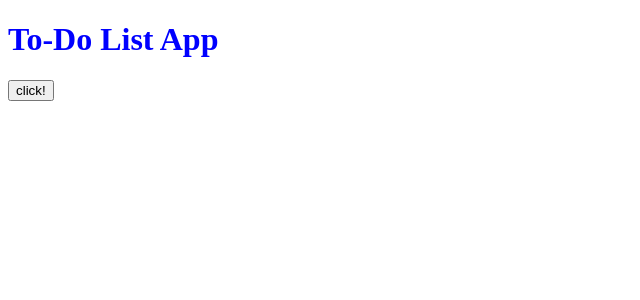
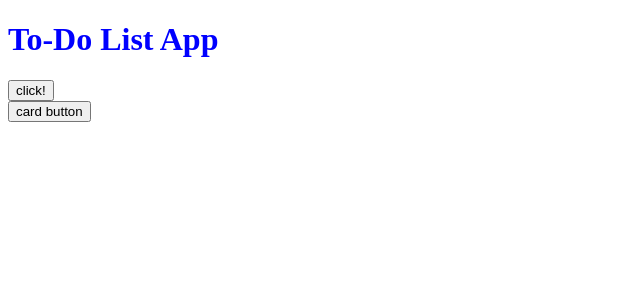
Before and after one commit to detohm/todo-app-study, a React (Create React App) app in the folder frontend/: page / in a window 1280 px wide. Shown: the top 300 px of the page, without its empty margins (0-640 px from the left). Built offline with nearby package versions, Linux system fonts and the light colour scheme.

Commit message:
add card component

```diff
--- a/frontend/src/App.js
+++ b/frontend/src/App.js
@@ -1,4 +1,5 @@
 import { Button } from "./components/atoms/button";
+import { Card } from "./components/atoms/card";
 import { Title } from "./components/atoms/title";
 import "./style.scss";
 function App() {
@@ -6,6 +7,10 @@ function App() {
     <div className="app">
       <Title title="To-Do List App" />
       <Button label="click!" />
+      <Card>
+        <Button label="card button" />
+      </Card>
+
     </div>
   );
 }
--- /dev/null
+++ b/frontend/src/components/atoms/card.js
@@ -0,0 +1,7 @@
+import React from 'react';
+
+export class Card extends React.Component {
+    render() {
+        return <div className="card">{this.props.children}</div>
+    }
+}
```
